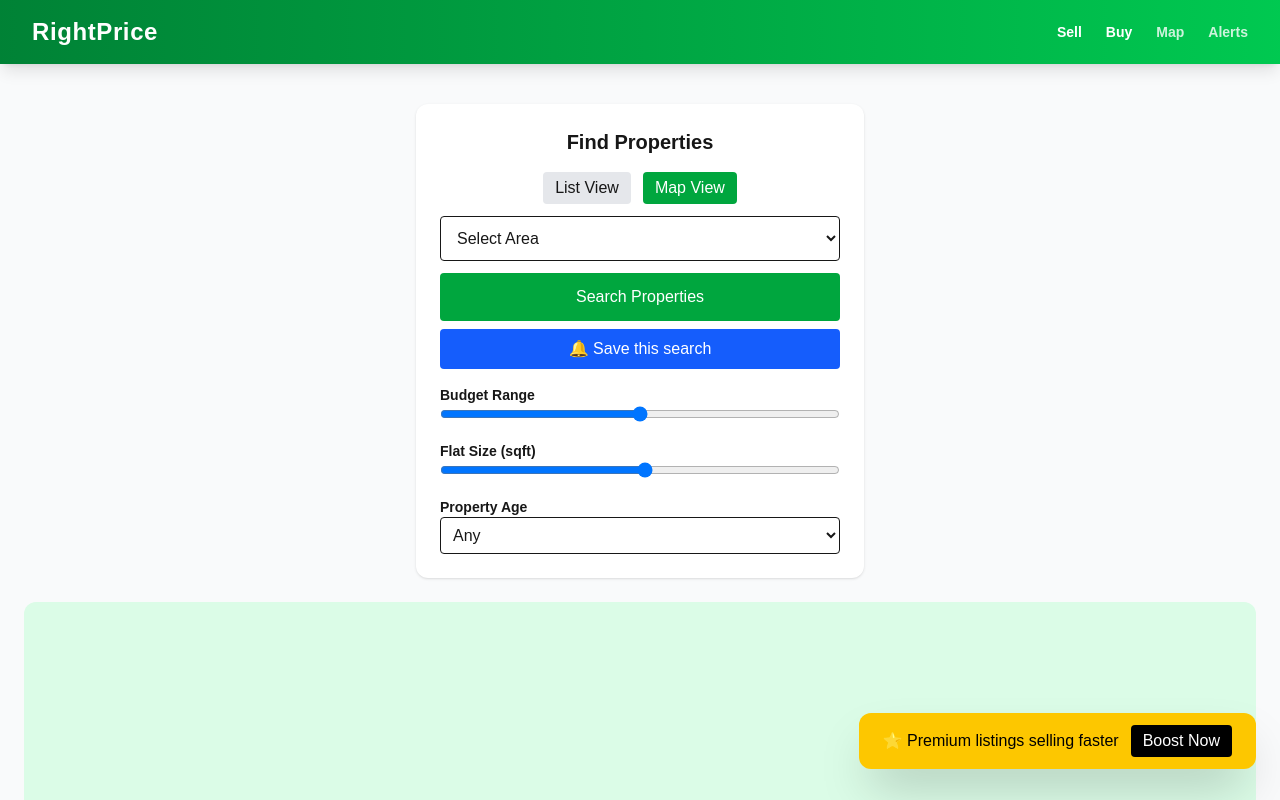
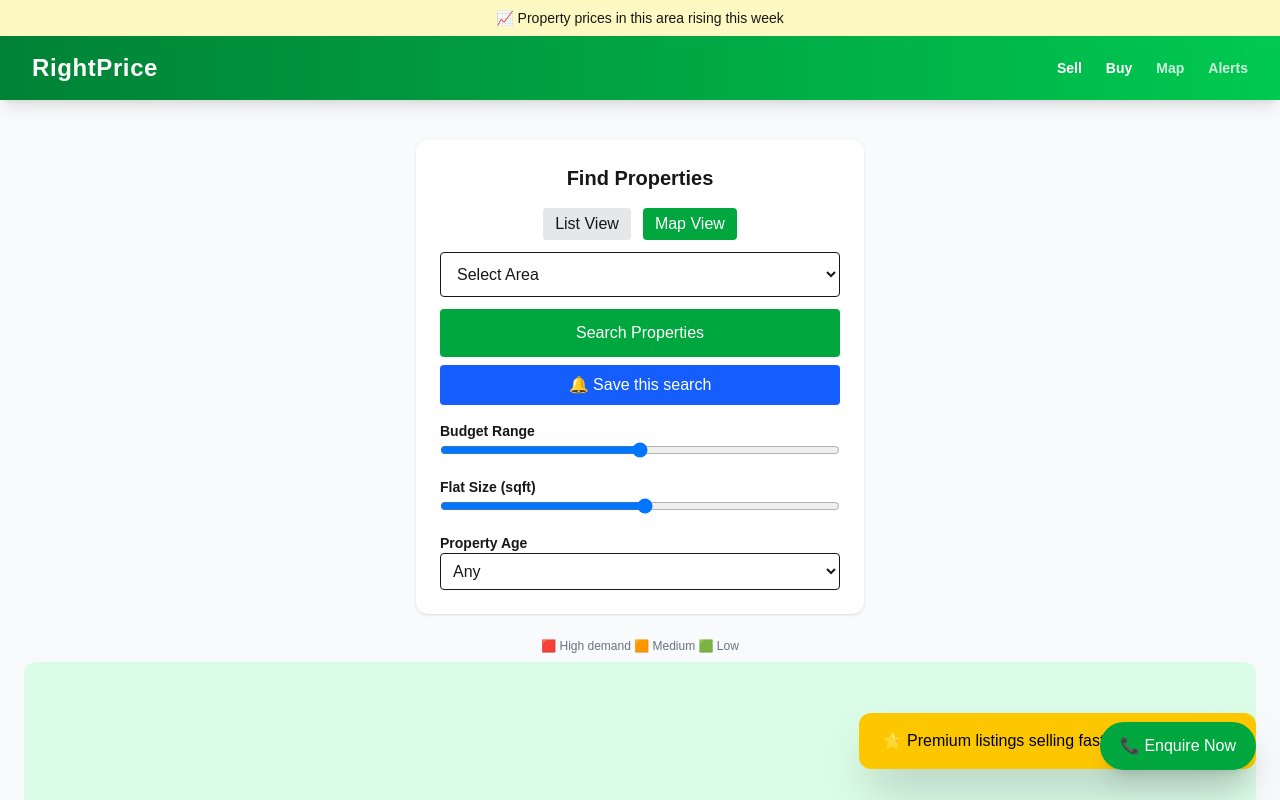
Before and after one commit to shekarchandr-web/rightprice, a Next.js app: page /buying in a window 1280 px wide. Both pictures are taken after a click on the button "Map View". Shown: the top 800 px of the page. Built offline with nearby package versions, Linux system fonts and the light colour scheme.

Commit message:
new 9 features

```diff
--- a/app/buying/page.js
+++ b/app/buying/page.js
@@ -102,6 +102,9 @@
       <div className="min-h-screen bg-gray-50">
 
         <div className="sticky top-0 z-50 bg-gradient-to-r from-green-700 to-green-500 shadow-lg">
+          <div className="bg-yellow-100 text-center text-sm py-2">
+📈 Property prices in {area || "this area"} rising this week
+</div>
 
     <div className="flex justify-between items-center px-8 py-4 text-white">
 
@@ -230,6 +233,8 @@
         </div>
 
       {viewMode === "list" && (
+
+
   <div className="max-w-xl mx-auto mt-6">
   {searched && listings.length === 0 &&  (
     <div className="text-center bg-white p-6 rounded-xl shadow">
@@ -386,6 +391,9 @@
   </p>
 )}
                   ₹ {min.toLocaleString()} – ₹ {max.toLocaleString()}
+                  <p className="text-green-600 text-xs font-semibold">
+🤖 AI says this is fairly priced
+</p>
                 </p>
                 {
     (() => {
@@ -396,6 +404,11 @@
         return (
           <p className="text-green-600 text-sm font-semibold">
             🟢 GOOD DEAL
+            {Math.random() > 0.7 && (
+  <p className="text-red-500 text-xs">
+🔻 Price dropped recently
+  </p>
+)}
           </p>
         );
       }
@@ -430,6 +443,9 @@
 
                 <p className="text-blue-600 text-sm mt-1">
                   Seller Rank #{rank} in this area
+                  <p className="text-xs text-gray-500">
+⚡ Responds within {Math.floor(Math.random()*20)+5} mins
+</p>
                 </p>
                 <p className="text-gray-500 text-xs">
   ⚡ Responds within {Math.floor(Math.random()*10)+2} mins
@@ -460,6 +476,13 @@
   </div>
                 <p className="text-red-600 text-sm font-semibold">
   🔥 Demand Score {Math.floor(Math.random()*40)+60}/100
+  <div className="w-full bg-gray-200 h-2 rounded mt-1">
+  <div
+    className="bg-red-400 h-2 rounded"
+    style={{ width: (Math.floor(Math.random()*50)+40)+"%" }}
+  ></div>
+</div>
+<p className="text-xs text-gray-400">Buyer competition level</p>
   {Math.random() > 0.6 && (
   <p className="text-red-500 text-xs">
     ⏳ Offer likely to close today
@@ -491,7 +514,9 @@
   </div>
   </p>
   </p>
-
+<p className="text-xs text-indigo-500 mt-2">
+🏠 3 similar homes available nearby
+</p>
 
     <button
     onClick={async () => {
@@ -525,6 +550,9 @@
                   className="mt-3 bg-green-600 text-white px-4 py-2 rounded"
                 >
                   WhatsApp Seller
+                  <button className="mt-2 bg-purple-600 text-white px-4 py-2 rounded">
+📅 Schedule Visit
+</button>
                 </button>
 
               </div>
@@ -537,7 +565,9 @@
       {viewMode === "map" && (
 
   <div className="mt-6 px-6">
-
+<div className="text-center text-xs text-gray-500 mb-2">
+🟥 High demand  🟧 Medium  🟩 Low
+</div>
     <div className="bg-green-100 h-[500px] rounded-xl relative overflow-hidden">
 
       {listings.map((item,i)=>(
@@ -571,6 +601,11 @@
       Boost Now
     </button>
   </div>
+  <div className="fixed bottom-6 right-6 z-50">
+  <button className="bg-green-600 text-white px-5 py-3 rounded-full shadow-xl animate-bounce">
+    📞 Enquire Now
+  </button>
+</div>
       </div>
 
     );
```
